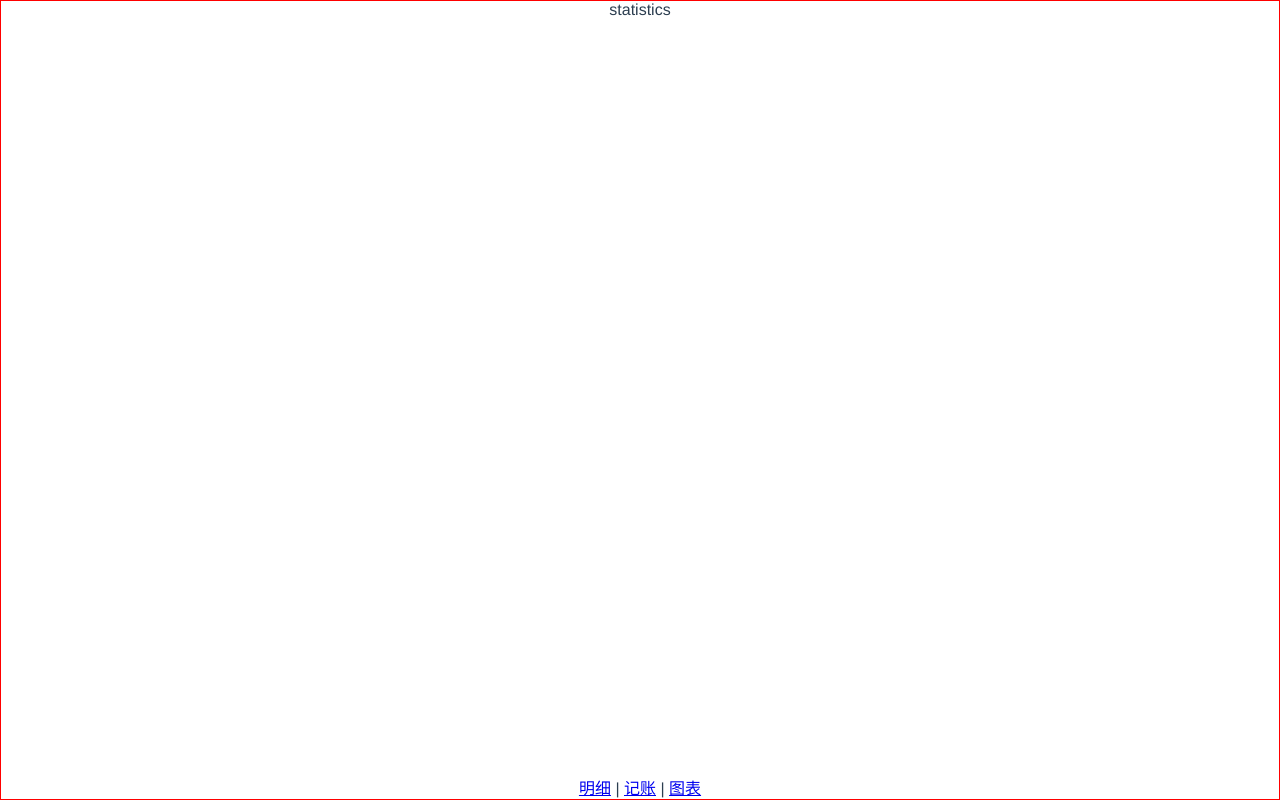
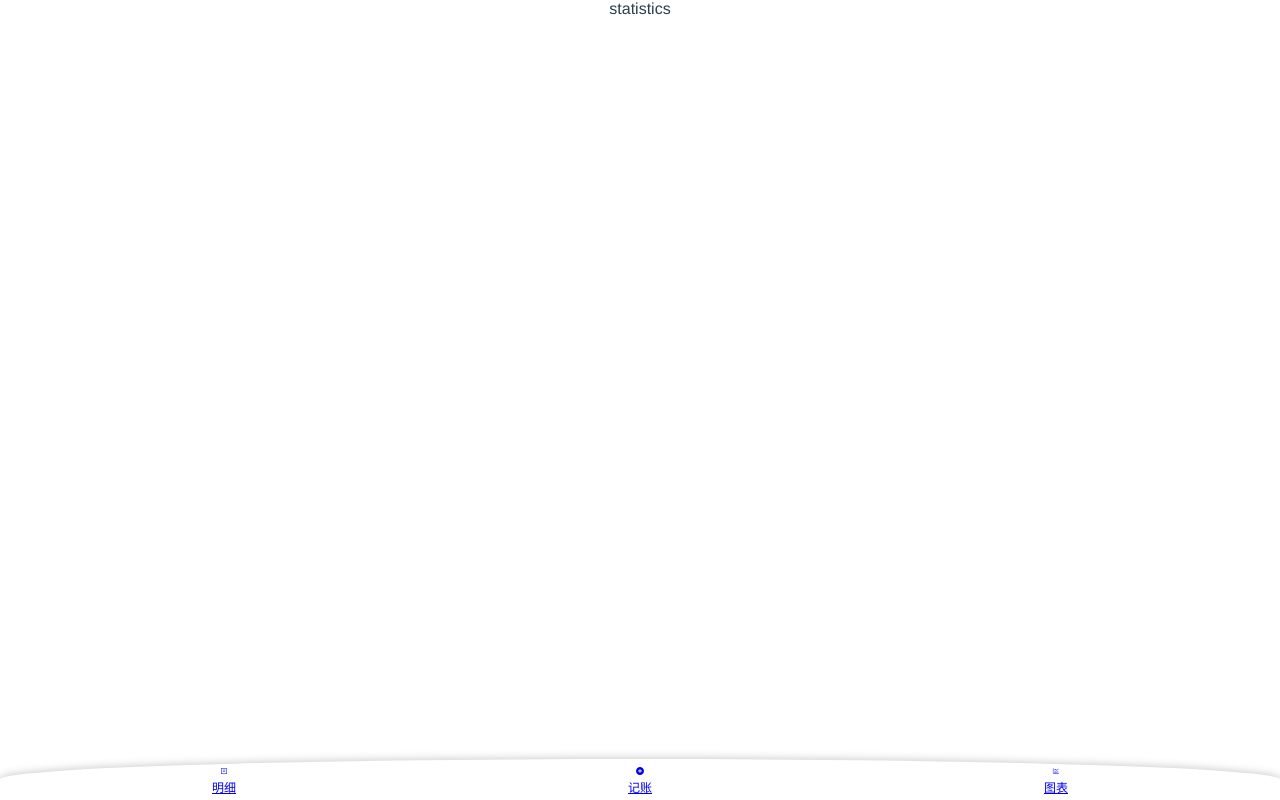
Before and after one commit to DDB324/duoduo, a Vue app: page /#/statistics in a window 1280 px wide. Built offline with nearby package versions, Linux system fonts and the light colour scheme.

Commit message:
在Nav组件中使用Icon组件

```diff
--- a/package.json
+++ b/package.json
@@ -36,6 +36,9 @@
     "lint-staged": "^9.5.0",
     "sass": "^1.26.5",
     "sass-loader": "^8.0.2",
+    "svg-sprite-loader": "^5.0.0",
+    "svgo": "^1.3.2",
+    "svgo-loader": "^2.2.1",
     "typescript": "~3.9.3",
     "vue-template-compiler": "^2.6.11"
   },
--- a/src/components/Layout.vue
+++ b/src/components/Layout.vue
@@ -19,7 +19,6 @@ export default class Layout extends Vue {
 
 <style lang='scss' scoped>
 .nav-wrapper {
-  border: 1px solid red;
   display: flex;
   flex-direction: column;
   height: 100vh;
--- a/src/components/Nav.vue
+++ b/src/components/Nav.vue
@@ -1,11 +1,20 @@
 <template>
-  <div class="nav">
-    <router-link to="/statistics">明细</router-link>
-    |
-    <router-link to="/money">记账</router-link>
-    |
-    <router-link to="/chart">图表</router-link>
-  </div>
+  <nav>
+    <router-link to="/statistics" class="item" active-class="selected">
+      <Icon name="statistics"/>
+      明细
+    </router-link>
+
+    <router-link to="/money" class="item-add" active-class="selected">
+      <Icon name="add"/>
+      记账
+    </router-link>
+
+    <router-link to="/chart" class="item" active-class="selected">
+      <Icon name="chart"/>
+      图表
+    </router-link>
+  </nav>
 </template>
 
 <script lang='ts'>
@@ -19,5 +28,47 @@ export default class Nav extends Vue {
 </script>
 
 <style lang='scss' scoped>
+nav {
+  display: flex;
+  font-size: 12px;
+  box-shadow: 0 0 10px rgba(0, 0, 0, 0.25);
+  border-radius: 50% 50% 0 0;
+  flex-direction: row;
 
+  .item {
+    padding-bottom: 5px;
+    width: 35%;
+    display: flex;
+    flex-direction: column;
+    align-items: center;
+    justify-content: flex-end;
+
+    ::v-deep.icon {
+      width: 40px;
+      height: 40px;
+    }
+  }
+
+  .item-add {
+    padding-top: 5px;
+    padding-bottom: 5px;
+    width: 30%;
+    display: flex;
+    flex-direction: column;
+    align-items: center;
+    justify-content: flex-end;
+
+    ::v-deep.icon {
+      width: 70px;
+      height: 70px;
+      fill: #ffdb2d;
+    }
+  }
+
+  .item.selected {
+    ::v-deep.icon {
+      background: #ffdb2d;
+    }
+  }
+}
 </style>
--- a/src/main.ts
+++ b/src/main.ts
@@ -5,10 +5,12 @@ import router from './router';
 import store from './store';
 import Nav from '@/components/Nav.vue';
 import Layout from '@/components/Layout.vue';
+import Icon from '@/components/Icon.vue';
 
 Vue.config.productionTip = false;
 Vue.component('Nav', Nav);
 Vue.component('Layout', Layout);
+Vue.component('Icon',Icon)
 
 new Vue({
   router,
--- a/src/shims-vue.d.ts
+++ b/src/shims-vue.d.ts
@@ -2,3 +2,7 @@ declare module '*.vue' {
   import Vue from 'vue'
   export default Vue
 }
+declare module '*.svg' {
+  const content: string;
+  export default content;
+}
--- a/vue.config.js
+++ b/vue.config.js
@@ -1,3 +1,20 @@
+/* eslint-disable */
+const path = require('path')
+
 module.exports = {
-  lintOnSave: false
+  lintOnSave: false,
+  chainWebpack: config => {
+    const dir = path.resolve(__dirname, 'src/assets/icons')
+
+    config.module
+        .rule('svg-sprite')
+        .test(/\.svg$/)
+        .include.add(dir).end()
+        .use('svg-sprite-loader').loader('svg-sprite-loader').options({extract: false}).end()
+        .use('svgo-loader').loader('svgo-loader')
+        .tap(options => ({...options, plugins: [{removeAttrs: {attrs: 'fill'}}]}))
+        .end()
+    config.plugin('svg-sprite').use(require('svg-sprite-loader/plugin'), [{plainSprite: true}])
+    config.module.rule('svg').exclude.add(dir)
+  }
 }
```
Also changed, not shown: 1 other file (tests, documents, lock files or other folders).
